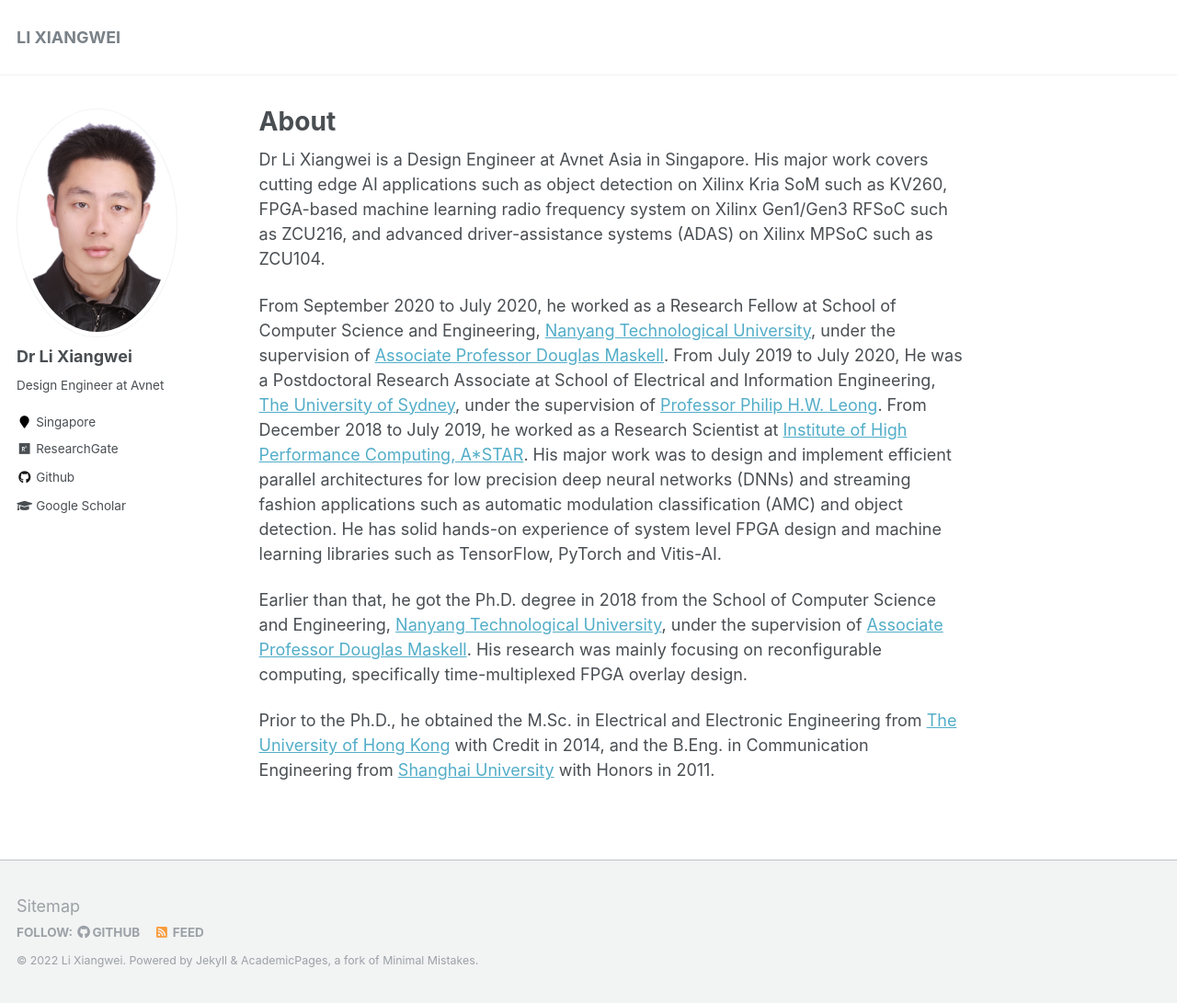
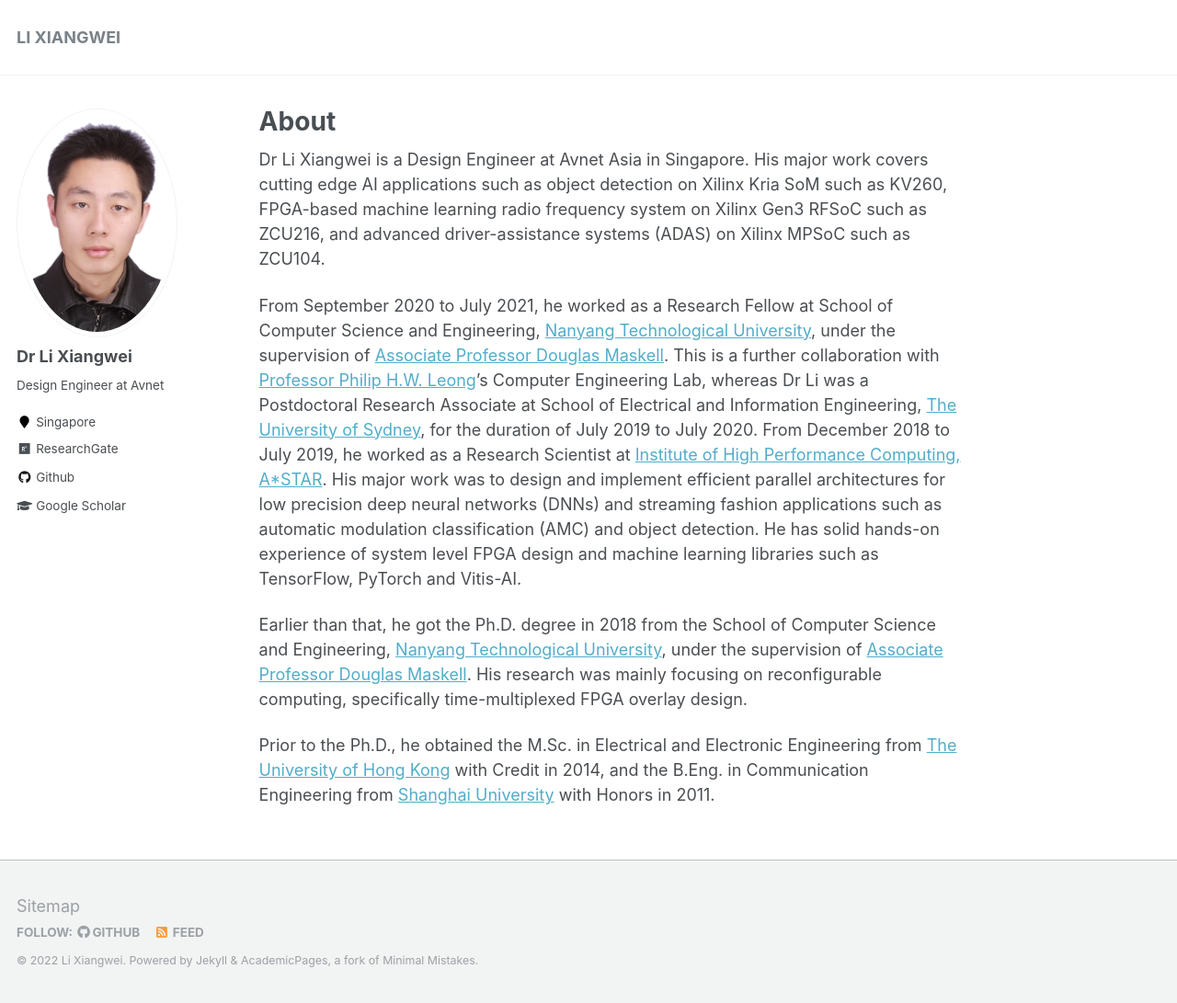
Before and after one commit to louislxw/louislxw.github.io, a Jekyll site: the page built from _pages/about.md, in a window 1280 px wide and 1091 px high. Shown: the whole window at 92% size. Built offline with Jekyll 4.4.1, drawn with Linux system fonts in a browser that asks for light colours.

```diff
--- a/_pages/about.md
+++ b/_pages/about.md
@@ -8,9 +8,9 @@ redirect_from:
   - /about.html
 ---
 
-Dr Li Xiangwei is a Design Engineer at Avnet Asia in Singapore. His major work covers cutting edge AI applications such as object detection on Xilinx Kria SoM such as KV260, FPGA-based machine learning radio frequency system on Xilinx Gen1/Gen3 RFSoC such as ZCU216, and advanced driver-assistance systems (ADAS) on Xilinx MPSoC such as ZCU104.
+Dr Li Xiangwei is a Design Engineer at Avnet Asia in Singapore. His major work covers cutting edge AI applications such as object detection on Xilinx Kria SoM such as KV260, FPGA-based machine learning radio frequency system on Xilinx Gen3 RFSoC such as ZCU216, and advanced driver-assistance systems (ADAS) on Xilinx MPSoC such as ZCU104.
 
-From September 2020 to July 2020, he worked as a Research Fellow at School of Computer Science and Engineering, [Nanyang Technological University](https://www.ntu.edu.sg/Pages/home.aspx), under the supervision of [Associate Professor Douglas Maskell](https://dr.ntu.edu.sg/cris/rp/rp01059). From July 2019 to July 2020, He was a Postdoctoral Research Associate at School of Electrical and Information Engineering, [The University of Sydney](https://sydney.edu.au/), under the supervision of [Professor Philip H.W. Leong](https://sydney.edu.au/engineering/people/philip.leong.php). From December 2018 to July 2019, he worked as a Research Scientist at [Institute of High Performance Computing, A*STAR](https://www.a-star.edu.sg/ihpc). His major work was to design and implement efficient parallel architectures for low precision deep neural networks (DNNs) and streaming fashion applications such as automatic modulation classification (AMC) and object detection. He has solid hands-on experience of system level FPGA design and machine learning libraries such as TensorFlow, PyTorch and Vitis-AI.
+From September 2020 to July 2021, he worked as a Research Fellow at School of Computer Science and Engineering, [Nanyang Technological University](https://www.ntu.edu.sg/Pages/home.aspx), under the supervision of [Associate Professor Douglas Maskell](https://dr.ntu.edu.sg/cris/rp/rp01059). This is a further collaboration with [Professor Philip H.W. Leong](https://sydney.edu.au/engineering/people/philip.leong.php)'s Computer Engineering Lab, whereas Dr Li was a Postdoctoral Research Associate at School of Electrical and Information Engineering, [The University of Sydney](https://sydney.edu.au/), for the duration of July 2019 to July 2020. From December 2018 to July 2019, he worked as a Research Scientist at [Institute of High Performance Computing, A*STAR](https://www.a-star.edu.sg/ihpc). His major work was to design and implement efficient parallel architectures for low precision deep neural networks (DNNs) and streaming fashion applications such as automatic modulation classification (AMC) and object detection. He has solid hands-on experience of system level FPGA design and machine learning libraries such as TensorFlow, PyTorch and Vitis-AI.
 
 Earlier than that, he got the Ph.D. degree in 2018 from the School of Computer Science and Engineering, [Nanyang Technological University](https://www.ntu.edu.sg/Pages/home.aspx), under the supervision of [Associate Professor Douglas Maskell](https://dr.ntu.edu.sg/cris/rp/rp01059). His research was mainly focusing on reconfigurable computing, specifically time-multiplexed FPGA overlay design.
 
```
Also changed, not shown: _publications/publications.md (+2 -2 lines), 2 other files.
